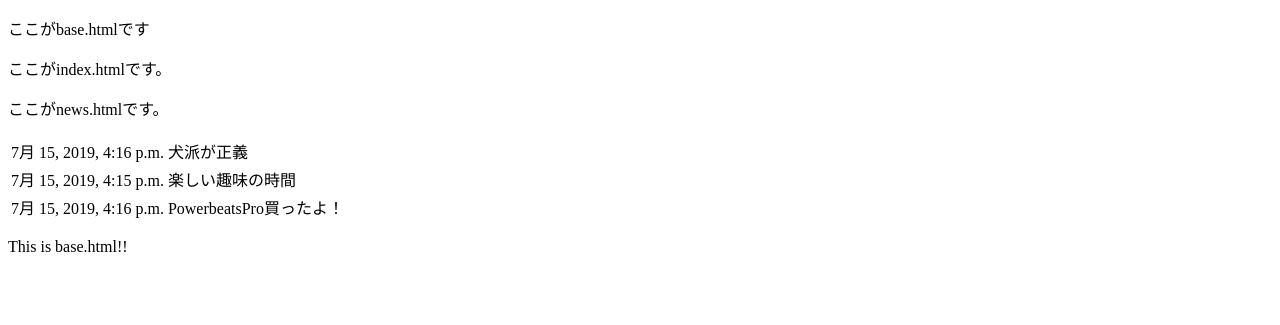
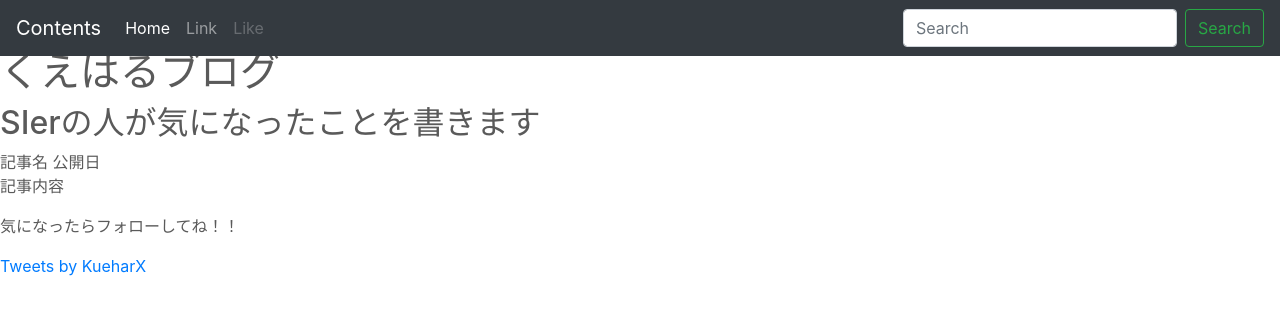
Before and after one commit to Kuehar/djangohost, a Django app: page / in a window 1280 px wide. Shown: the top 325 px of the page. Run offline with Django 3.2, Linux system fonts and the light colour scheme; data comes from the database, SQL or seed files in the repository; some libraries are stand-ins or nearby versions.

Commit message:
basic HTML design updated

```diff
--- a/mysite/settings.py
+++ b/mysite/settings.py
@@ -120,3 +120,7 @@
 # https://docs.djangoproject.com/en/2.2/howto/static-files/
 
 STATIC_URL = '/static/'
+
+STATICFILES_DIRS = (
+    os.path.join(BASE_DIR, 'static'),
+)
--- /dev/null
+++ b/static/css/carousel.css
@@ -0,0 +1,90 @@
+/* GLOBAL STYLES
+-------------------------------------------------- */
+/* Padding below the footer and lighter body text */
+
+body {
+  padding-top: 3rem;
+  padding-bottom: 3rem;
+  color: #5a5a5a;
+}
+
+
+/* CUSTOMIZE THE CAROUSEL
+-------------------------------------------------- */
+
+/* Carousel base class */
+.carousel {
+  margin-bottom: 4rem;
+}
+/* Since positioning the image, we need to help out the caption */
+.carousel-caption {
+  bottom: 3rem;
+  z-index: 10;
+}
+
+/* Declare heights because of positioning of img element */
+.carousel-item {
+  height: 32rem;
+}
+.carousel-item > img {
+  position: absolute;
+  top: 0;
+  left: 0;
+  min-width: 100%;
+  height: 32rem;
+}
+
+
+/* MARKETING CONTENT
+-------------------------------------------------- */
+
+/* Center align the text within the three columns below the carousel */
+.marketing .col-lg-4 {
+  margin-bottom: 1.5rem;
+  text-align: center;
+}
+.marketing h2 {
+  font-weight: 400;
+}
+.marketing .col-lg-4 p {
+  margin-right: .75rem;
+  margin-left: .75rem;
+}
+
+
+/* Featurettes
+------------------------- */
+
+.featurette-divider {
+  margin: 5rem 0; /* Space out the Bootstrap <hr> more */
+}
+
+/* Thin out the marketing headings */
+.featurette-heading {
+  font-weight: 300;
+  line-height: 1;
+  letter-spacing: -.05rem;
+}
+
+
+/* RESPONSIVE CSS
+-------------------------------------------------- */
+
+@media (min-width: 40em) {
+  /* Bump up size of carousel content */
+  .carousel-caption p {
+    margin-bottom: 1.25rem;
+    font-size: 1.25rem;
+    line-height: 1.4;
+  }
+
+  .featurette-heading {
+    font-size: 50px;
+  }
+}
+
+@media (min-width: 62em) {
+  .featurette-heading {
+    margin-top: 7rem;
+  }
+}
--- a/templates/base.html
+++ b/templates/base.html
@@ -3,13 +3,65 @@
 <head>
     <meta charset="UTF-8">
     <title>トップページ</title>
+	{% load static %}
+	<link rel="stylesheet" type="text/css" href="{% static 'css/carousel.css' %}" />
+
+    <!-- Bootstrap core CSS -->
+<link href="/docs/4.3/dist/css/bootstrap.min.css" rel="stylesheet" integrity="sha384-ggOyR0iXCbMQv3Xipma34MD+dH/1fQ784/j6cY/iJTQUOhcWr7x9JvoRxT2MZw1T" crossorigin="anonymous">
+
+
+    <style>
+      .bd-placeholder-img {
+        font-size: 1.125rem;
+        text-anchor: middle;
+        -webkit-user-select: none;
+        -moz-user-select: none;
+        -ms-user-select: none;
+        user-select: none;
+      }
+
+      @media (min-width: 768px) {
+        .bd-placeholder-img-lg {
+          font-size: 3.5rem;
+        }
+      }
+    </style>
+    <!-- Custom styles for this template -->
+    <link href="carousel.css" rel="stylesheet">
 </head>
 <body>
-<p>ここがbase.htmlです</p>
+<header>
+  <nav class="navbar navbar-expand-md navbar-dark fixed-top bg-dark">
+    <a class="navbar-brand" href="#">Contents</a>
+    <button class="navbar-toggler" type="button" data-toggle="collapse" data-target="#navbarCollapse" aria-controls="navbarCollapse" aria-expanded="false" aria-label="Toggle navigation">
+      <span class="navbar-toggler-icon"></span>
+    </button>
+    <div class="collapse navbar-collapse" id="navbarCollapse">
+      <ul class="navbar-nav mr-auto">
+        <li class="nav-item active">
+          <a class="nav-link" href="#">Home <span class="sr-only">(current)</span></a>
+        </li>
+        <li class="nav-item">
+          <a class="nav-link" href="#">Link</a>
+        </li>
+        <li class="nav-item">
+          <a class="nav-link disabled" href="#">Like</a>
+        </li>
+      </ul>
+      <form class="form-inline mt-2 mt-md-0">
+        <input class="form-control mr-sm-2" type="text" placeholder="Search" aria-label="Search">
+        <button class="btn btn-outline-success my-2 my-sm-0" type="submit">Search</button>
+      </form>
+    </div>
+  </nav>
+</header>
+
+<h1>くえはるブログ</h1>
+<h2>SIerの人が気になったことを書きます</h2>
 
 {% block main_containts %}
 {% endblock %}
-
-<p>This is base.html!!</p>
+<p>気になったらフォローしてね！！</p>
+<a class="twitter-timeline" href="https://twitter.com/KueharX?ref_src=twsrc%5Etfw"width="300" height="600">Tweets by KueharX</a> <script async src="https://platform.twitter.com/widgets.js" charset="utf-8"></script>
 </body>
 </html>
--- a/templates/index.html
+++ b/templates/index.html
@@ -2,18 +2,42 @@
 <html lang="en">
 <head>
     <meta charset="UTF-8">
-    <title>Index</title>
+    <title>くえはるブログ</title>
+	{% extends "base.html" %}
+	{% load static %}
+	<link rel="stylesheet" type="text/css" href="{% static 'css/carousel.css' %}" />
 </head>
 <body>
-{% extends "base.html" %}
+
 {% block main_containts %}
-{% load static %}
+
+ <tr>
+      <th>記事名</th>
+      <th>公開日</th>
+      <th></th>
+    </tr>
+    {% for question in questions %}
+    <tr>
+      <td>{{ question.question_text }}</td>
+      <td>{{ question.pub_date }}</td>
+      <td><a href="{% url 'polls:detail' question.pk %}">詳細画面へ</a></td>
+    </tr>
+    {% endfor %}
 
 <main>
-    ここがindex.htmlです。
+
     {% block news %}
     {% endblock %}
 </main>
 {% endblock %}
+<footer>
+<nav>
+<ul>
+<li><a href="/Users/ken/djangohost/templates/index.html">ホーム</a></li>
+<li><a href="menu01.html">メニュー1</a></li>
+<li><a href="menu02.html">メニュー2</a></li>
+</ul>
+</nav>
+</footer>
 </body>
 </html>
--- a/templates/news.html
+++ b/templates/news.html
@@ -1,26 +1,30 @@
+{% extends "index.html" %}
+{% load staticfiles %}
 <!DOCTYPE html>
 <html lang="en">
 <head>
     <meta charset="UTF-8">
-    <title>News</title>
+    <title>くえはるブログ</title>
+    <link rel="stylesheet" type="text/css" href="{% static 'css/bootstrap.css' %}">
 </head>
 <body>
+{% block news %}
+{% load static %}
+<link rel="shortcut icon" type="image/png" href="{% static 'superan.png'%}">
 
+      <p>記事内容</p>
+        <table>
+            <body>
 
-{% extends "index.html" %}
-{% block news %}
-
-      <p>ここがnews.htmlです。</p>
-        <table>
-            <tbody>
-          {% for context in news|slice:"3" %}
-                <tr>
-                    <td>{{ context.published_date }}</td>
-                    <td>{{ context.title }}</td>
-                </tr>
-            {% endfor %}
-            </tbody>
-        </table>
 {% endblock %}
+<footer>
+<nav>
+<ul>
+<li><a href="index.html">ホーム</a></li>
+<li><a href="menu01.html">メニュー1</a></li>
+<li><a href="menu02.html">メニュー2</a></li>
+</ul>
+</nav>
+</footer>
 </body>
 </html>
```
Also changed, not shown: myhp/migrations/static/myhp/style.css (added, +25 -0 lines), static/superan.PNG (added).
